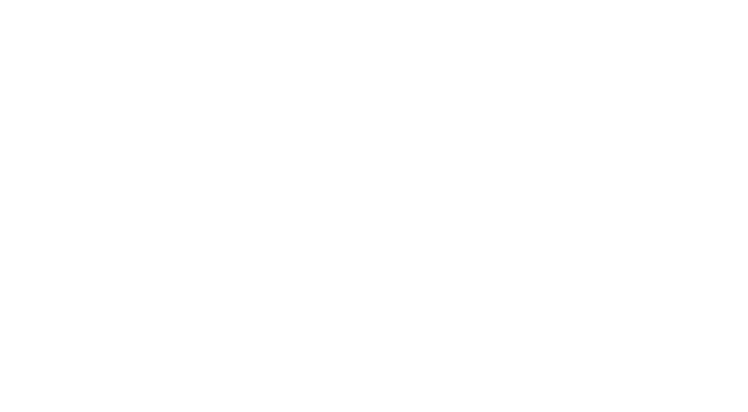
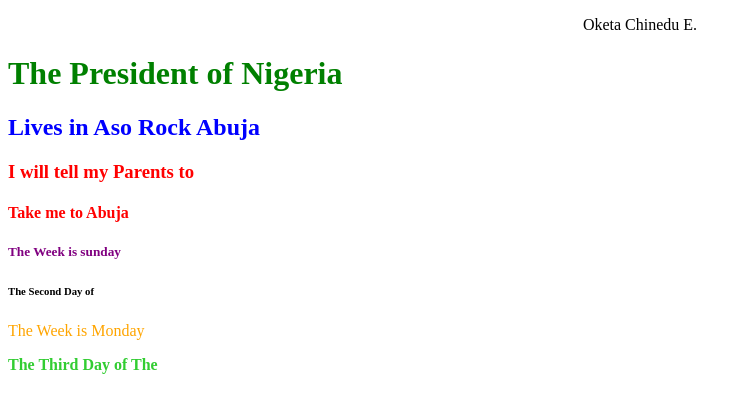
Before and after one commit to Greatness111/myproject, a plain HTML site: page index.html in a window 1280 px wide. Shown: the whole page, without its empty margins (0-748 px from the left). Drawn offline with Linux system fonts and the light colour scheme.

Commit message:
2nd Commit

```diff
--- a/index.html
+++ b/index.html
@@ -6,6 +6,14 @@
 	<title>Home | Evergreen</title>
 </head>
 <body>
-
+	<p style="color:red;"> <center> Oketa Chinedu E. </center> </p>
+		<h1 style="color:green;">The President of Nigeria</h1>
+		<h2 style="color:blue;"> Lives in Aso Rock Abuja </h2>
+		<h3 style="color:red;"> I will tell my Parents to </h3>
+		<h4 style="color:red;"">Take me to Abuja </h4>
+		<h5 style="color:purple;"> The Week is sunday </h5>
+		<h6>The Second Day of </h6>
+		<p style="color:orange;">  The Week is Monday </p>
+		<b style="color:limegreen;">The Third Day of The </b>
 </body>
 </html>
```
